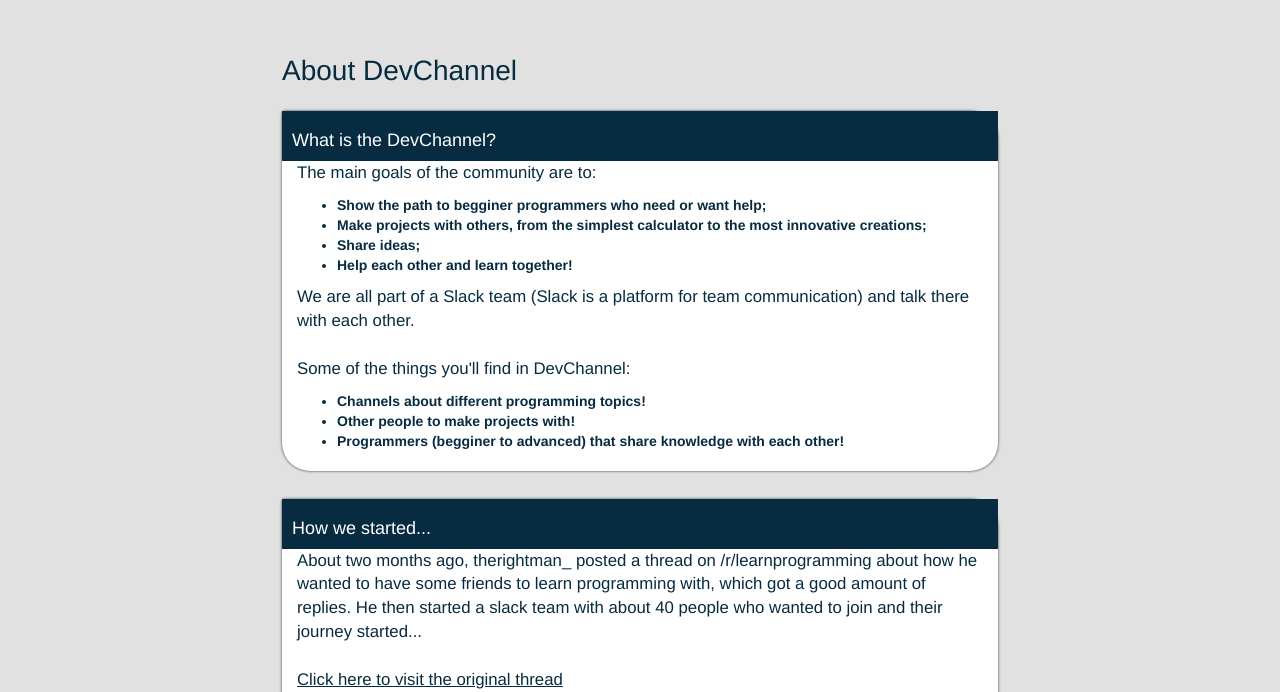
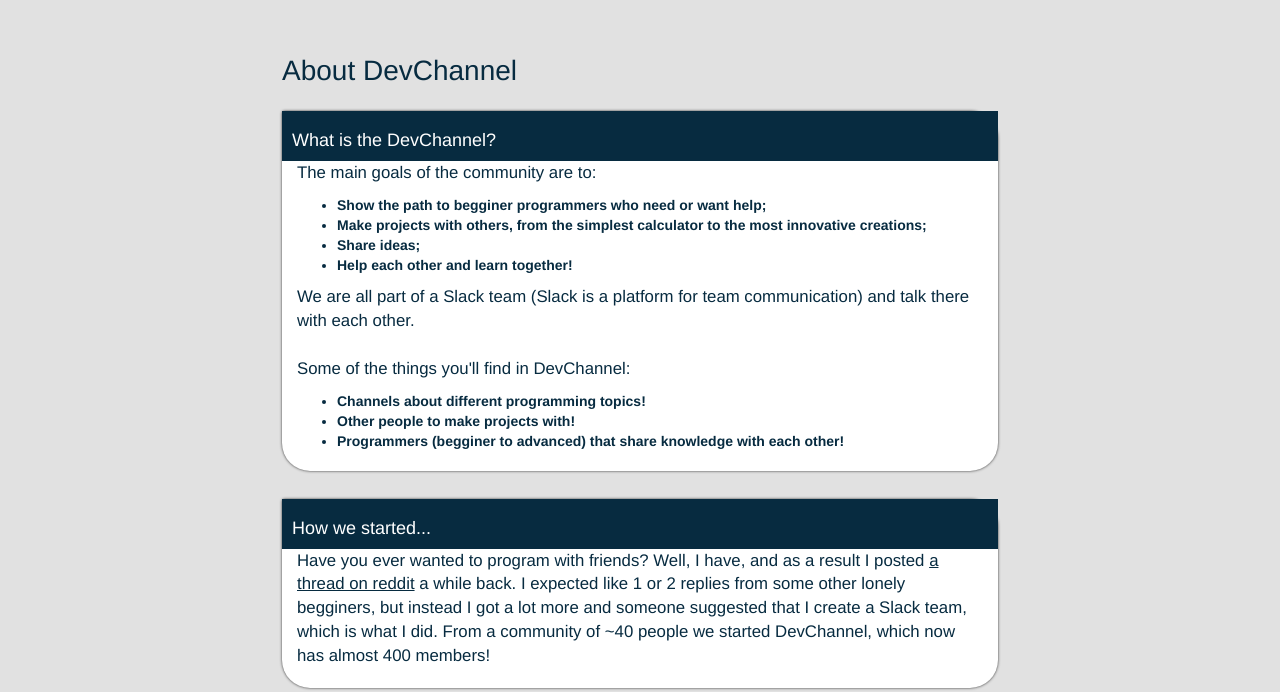
Before and after one commit to devchannel/DevChannel_Site, a plain HTML site: page templates/about.html in a window 1280 px wide. Shown: the part 108-800 px from the top of the page. Drawn offline with Linux system fonts and the light colour scheme; files that its build step writes are made by us from their sources; files whose address does not match are found by name.

Commit message:
Removed extra info from about (content thing, don't worry about it ;)

```diff
--- a/templates/about.html
+++ b/templates/about.html
@@ -108,7 +108,7 @@
 							</div>
 							<div class="row">
 								<div class="col-md-12">
-									<p class="announcement">
+									<!--<p class="announcement">
 										About two months ago, therightman_ posted a thread on
 										/r/learnprogramming about how he wanted to have some friends to
 										learn programming with, which got a good amount of replies. He then started a slack team
@@ -116,7 +116,7 @@
 									</br></br>
 										<a class="link" href="https://www.reddit.com/r/learnprogramming/comm
 										ents/3mig3t/programmer_friends/">Click here to visit the original thread</a>
-									</p>
+									</p>-->
 
 
 									<p class="announcement">Have you ever wanted to program with friends?
```
